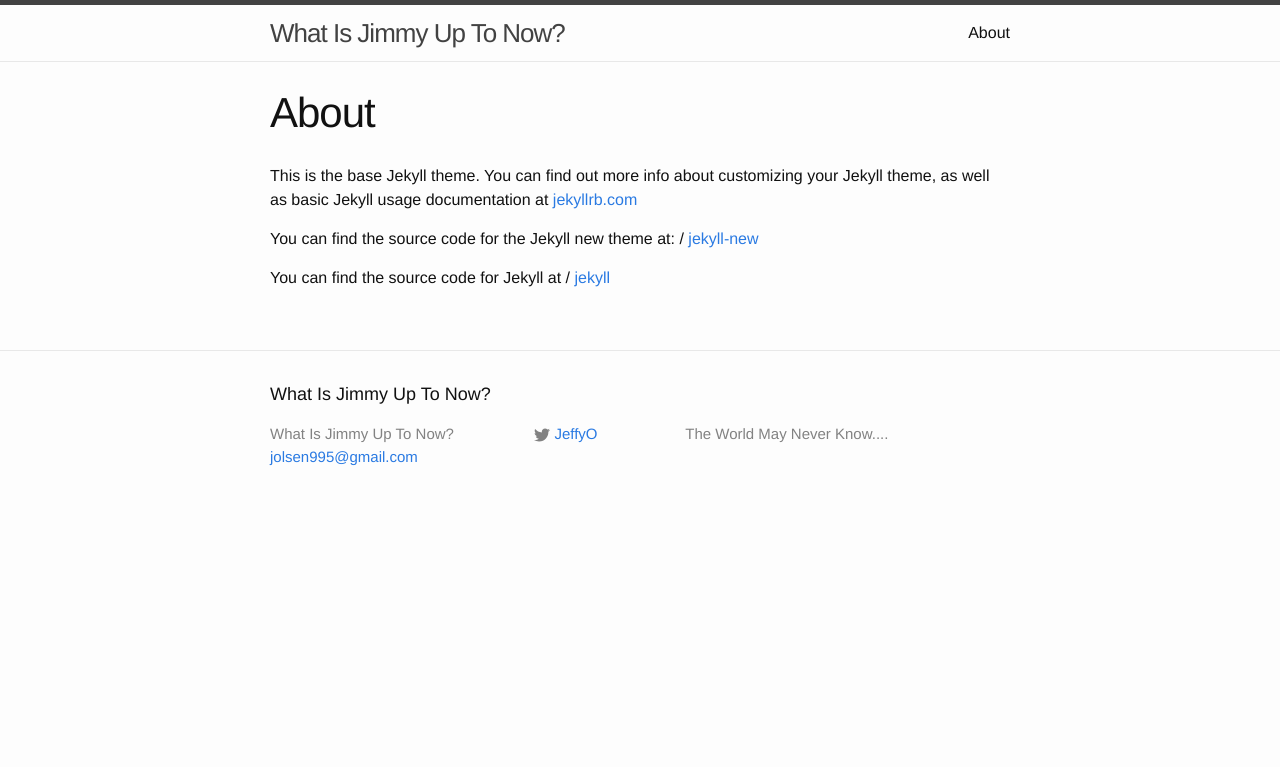
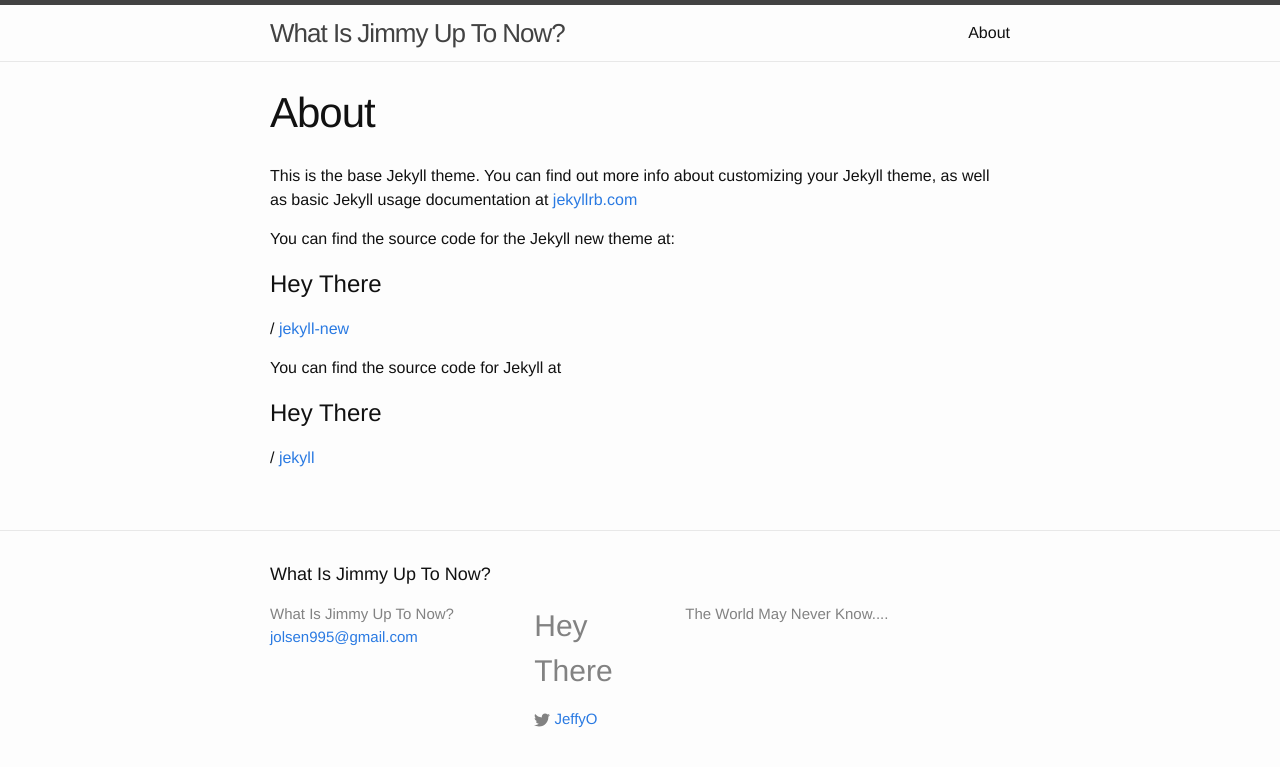
Before and after one commit to Jeeves1/Jeeves1.github.io, a Jekyll site: the page built from about.md, in a window 1280 px wide. Shown: the top 767 px of the page. Built offline with Jekyll 4.4.1, drawn with Linux system fonts in a browser that asks for light colours.

Commit message:
Update icon-github.html

```diff
--- a/_includes/icon-github.html
+++ b/_includes/icon-github.html
@@ -1 +1 @@
-<a href="http://www.publicdomainpictures.net/pictures/40000/velka/question-mark.jpg"></a>
+<h1>Hey There</h1>
```
